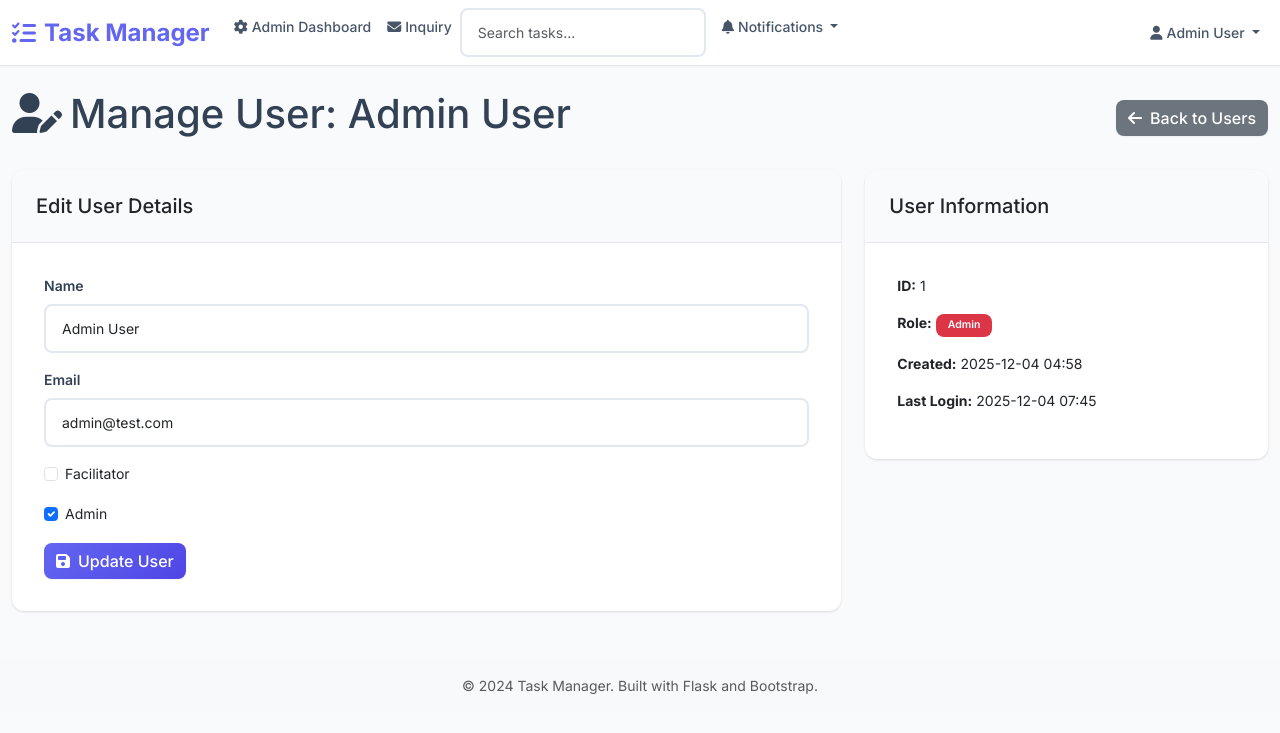
After one commit to pescadero29/Task-Manager, a Flask app: page /admin/manage_user/1 in a window 1280 px wide. The commit adds this page. Shown: the top 733 px of the page. Run offline with Flask 3, Linux system fonts and the light colour scheme; a user stored in the database is signed in; data that the repository does not hold is empty.

Commit message:
dec 4,2025

```diff
--- a/app.py
+++ b/app.py
@@ -290,6 +290,7 @@ def login():
         name = request.form.get('name','').strip()
         email = request.form.get('email','').strip().lower()
         password = request.form.get('password','').strip()
+        otp = request.form.get('otp','').strip()
 
         # Brute-force prevention: attempt counter
         attempt_key = f"login_attempts_{email}"
@@ -326,14 +327,29 @@ def login():
             flash("Invalid password.", 'danger')
             return redirect(url_for('login'))
 
+        # Check OTP for admins (optional)
+        if user.is_admin and otp:
+            if not user.otp or datetime.now(timezone.utc) > (user.otp_expiry or datetime.now(timezone.utc)) or otp != user.otp:
+                session[attempt_key] = attempts + 1
+                log_action(user.id, 'login_attempt_failed', f'Invalid OTP for admin {email}', request.remote_addr)
+                flash("Invalid or expired OTP.", 'danger')
+                return redirect(url_for('login'))
+            user.otp = None
+            user.otp_expiry = None
+
         # Success: reset attempts and log in user
         session.pop(attempt_key, None)
         user.last_login = datetime.now(timezone.utc)
         db.session.commit()
         login_user(user)
-        log_action(user.id, 'user_login', f'User {user.email} logged in successfully', request.remote_addr)
-        flash("Logged in successfully!", 'success')
-        return redirect(url_for('dashboard'))
+        if user.is_admin:
+            log_action(user.id, 'admin_login', f'Admin {user.email} logged in successfully', request.remote_addr)
+            flash("Admin logged in successfully!", 'success')
+            return redirect(url_for('admin_dashboard'))
+        else:
+            log_action(user.id, 'user_login', f'User {user.email} logged in successfully', request.remote_addr)
+            flash("Logged in successfully!", 'success')
+            return redirect(url_for('dashboard'))
     # GET
     return render_template('login.html')
 
@@ -420,40 +436,7 @@ def verify_otp():
 
     return render_template('verify_otp.html', email=user.email)
 
-@app.route('/admin/login', methods=['GET','POST'])
-def admin_login():
-    if request.method == 'POST':
-        email = request.form.get('email','').strip().lower()
-        password = request.form.get('password','').strip()
-        otp = request.form.get('otp','').strip()
-        if not email or '@' not in email:
-            flash("Please provide a valid email.", 'danger')
-            return redirect(url_for('admin_login'))
-        user = User.query.filter_by(email=email).first()
-        if not user or not user.is_admin:
-            flash("Invalid admin credentials.", 'danger')
-            return redirect(url_for('admin_login'))
-        if user.password_hash:
-            if not check_password_hash(user.password_hash, password):
-                flash("Invalid password.", 'danger')
-                return redirect(url_for('admin_login'))
-        else:
-            flash("Admin password not set. Contact support.", 'danger')
-            return redirect(url_for('admin_login'))
-        # Optional OTP
-        if otp:
-            if not user.otp or datetime.now(timezone.utc) > (user.otp_expiry or datetime.now(timezone.utc)) or otp != user.otp:
-                flash("Invalid or expired OTP.", 'danger')
-                return redirect(url_for('admin_login'))
-            user.otp = None
-            user.otp_expiry = None
-        user.last_login = datetime.now(timezone.utc)
-        db.session.commit()
-        login_user(user)
-        log_action(user.id, 'admin_login', f'Admin {user.email} logged in')
-        flash("Admin logged in!", 'success')
-        return redirect(url_for('admin_dashboard'))
-    return render_template('admin_login.html')
+
 
 @app.route('/logout')
 @login_required
@@ -856,6 +839,40 @@ def manage_user(user_id):
         return redirect(url_for('admin_users'))
     return render_template('admin_manage_user.html', user=user)
 
+@app.route('/admin/delete_user/<int:user_id>', methods=['POST'])
+@login_required
+def delete_user(user_id):
+    if not current_user.is_admin:
+        flash("Admin access required.", 'danger')
+        return redirect(url_for('admin_users'))
+
+    user = User.query.get_or_404(user_id)
+
+    # Prevent admin from deleting themselves
+    if user.id == current_user.id:
+        flash("You cannot delete your own account.", 'danger')
+        return redirect(url_for('admin_users'))
+
+    # Log the deletion before deleting
+    log_action(current_user.id, 'admin_delete_user', f'Deleted user {user.email} (ID: {user.id})')
+
+    # Delete associated data (cascading delete)
+    # Delete user's tasks
+    Task.query.filter((Task.created_by == user_id) | (Task.assignee == user_id)).delete()
+
+    # Delete user's notifications
+    Notification.query.filter_by(user_id=user_id).delete()
+
+    # Delete user's logs
+    Log.query.filter_by(user_id=user_id).delete()
+
+    # Delete the user
+    db.session.delete(user)
+    db.session.commit()
+
+    flash(f"User {user.email} has been deleted.", "success")
+    return redirect(url_for('admin_users'))
+
 @app.route('/admin/reports')
 @login_required
 def admin_reports():
--- /dev/null
+++ b/templates/admin_manage_user.html
@@ -0,0 +1,82 @@
+{% extends "base.html" %}
+
+{% block title %}Manage User - Admin{% endblock %}
+
+{% block content %}
+<div class="container-fluid mt-4">
+    <div class="row">
+        <div class="col-12">
+            <div class="d-flex justify-content-between align-items-center mb-4">
+                <h1>
+                    <i class="fas fa-user-edit me-2"></i>Manage User: {{ user.name or user.email }}
+                </h1>
+                <a href="{{ url_for('admin_users') }}" class="btn btn-secondary">
+                    <i class="fas fa-arrow-left me-2"></i>Back to Users
+                </a>
+            </div>
+        </div>
+    </div>
+
+    <div class="row">
+        <div class="col-md-8">
+            <div class="card">
+                <div class="card-header">
+                    <h5 class="mb-0">Edit User Details</h5>
+                </div>
+                <div class="card-body">
+                    <form method="POST">
+                        <div class="mb-3">
+                            <label for="name" class="form-label">Name</label>
+                            <input type="text" class="form-control" id="name" name="name" value="{{ user.name or '' }}">
+                        </div>
+                        <div class="mb-3">
+                            <label for="email" class="form-label">Email</label>
+                            <input type="email" class="form-control" id="email" name="email" value="{{ user.email }}" required>
+                        </div>
+                        <div class="mb-3">
+                            <div class="form-check">
+                                <input class="form-check-input" type="checkbox" id="is_facilitator" name="is_facilitator" {% if user.is_facilitator %}checked{% endif %}>
+                                <label class="form-check-label" for="is_facilitator">
+                                    Facilitator
+                                </label>
+                            </div>
+                        </div>
+                        <div class="mb-3">
+                            <div class="form-check">
+                                <input class="form-check-input" type="checkbox" id="is_admin" name="is_admin" {% if user.is_admin %}checked{% endif %}>
+                                <label class="form-check-label" for="is_admin">
+                                    Admin
+                                </label>
+                            </div>
+                        </div>
+                        <button type="submit" class="btn btn-primary">
+                            <i class="fas fa-save me-2"></i>Update User
+                        </button>
+                    </form>
+                </div>
+            </div>
+        </div>
+        <div class="col-md-4">
+            <div class="card">
+                <div class="card-header">
+                    <h5 class="mb-0">User Information</h5>
+                </div>
+                <div class="card-body">
+                    <p><strong>ID:</strong> {{ user.id }}</p>
+                    <p><strong>Role:</strong>
+                        {% if user.is_admin %}
+                            <span class="badge bg-danger">Admin</span>
+                        {% elif user.is_facilitator %}
+                            <span class="badge bg-warning">Facilitator</span>
+                        {% else %}
+                            <span class="badge bg-secondary">User</span>
+                        {% endif %}
+                    </p>
+                    <p><strong>Created:</strong> {{ user.created_at.strftime('%Y-%m-%d %H:%M') }}</p>
+                    <p><strong>Last Login:</strong> {{ user.last_login.strftime('%Y-%m-%d %H:%M') if user.last_login else 'Never' }}</p>
+                </div>
+            </div>
+        </div>
+    </div>
+</div>
+{% endblock %}
--- a/templates/admin_users.html
+++ b/templates/admin_users.html
@@ -58,6 +58,11 @@
                                         <a href="{{ url_for('manage_user', user_id=user.id) }}" class="btn btn-sm btn-primary">
                                             <i class="fas fa-edit"></i> Edit
                                         </a>
+                                        <form method="POST" action="{{ url_for('delete_user', user_id=user.id) }}" style="display: inline;" onsubmit="return confirm('Are you sure you want to delete this user? This action cannot be undone.');">
+                                            <button type="submit" class="btn btn-sm btn-danger">
+                                                <i class="fas fa-trash"></i> Delete
+                                            </button>
+                                        </form>
                                     </td>
                                 </tr>
                                 {% endfor %}
--- a/templates/base.html
+++ b/templates/base.html
@@ -27,6 +27,13 @@
 
             <div class="collapse navbar-collapse" id="navbarNav">
                 <ul class="navbar-nav me-auto">
+                    {% if current_user.is_authenticated and current_user.is_admin %}
+                    <li class="nav-item">
+                        <a class="nav-link" href="{{ url_for('admin_dashboard') }}">
+                            <i class="fas fa-cog me-1"></i>Admin Dashboard
+                        </a>
+                    </li>
+                    {% else %}
                     <li class="nav-item">
                         <a class="nav-link" href="{{ url_for('dashboard') }}">
                             <i class="fas fa-tachometer-alt me-1"></i>Dashboard
@@ -42,6 +49,7 @@
                             <i class="fas fa-calendar me-1"></i>Calendar
                         </a>
                     </li>
+                    {% endif %}
                     {% if current_user.is_authenticated %}
                     <li class="nav-item">
                         <a class="nav-link" href="{{ url_for('new_inquiry') }}">
--- a/templates/login.html
+++ b/templates/login.html
@@ -43,7 +43,6 @@
                             📩 Forgot Password?
                         </a>
                         <p class="mb-0">📝 Don’t have an account? <a href="{{ url_for('register') }}">Register</a></p>
-                        <p class="mb-0">🔑 <a href="http://localhost:5000/admin/login">Admin Login</a></p>
                     </div>
                 </div>
             </div>
```
Also changed, not shown: instance/taskmanager.db.
